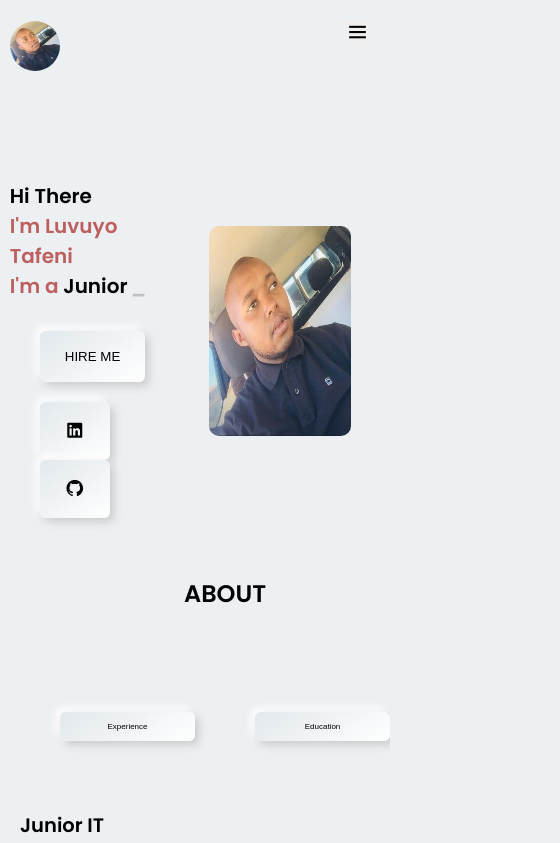
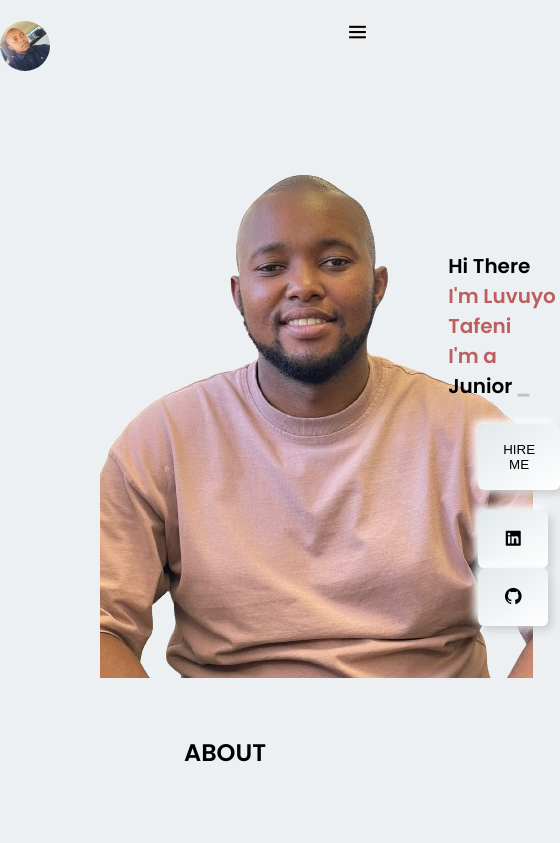
Before and after one commit to Luvuyotafeni/React-JS-portfolio, a React (Create React App) app: page / in a window 390 px wide. Shown: the top 843 px of the page, 560 px wide, since content can reach past the window. Built offline with nearby package versions, Linux system fonts and the light colour scheme.

Commit message:
changed the home page of the

```diff
--- a/src/App.css
+++ b/src/App.css
@@ -17,7 +17,7 @@ body {
 
 .container {
   width: 95%;
-  margin: auto;
+  /* margin: auto; */
 }
 
 .d_flex {
@@ -79,7 +79,7 @@ button {
 }
 
 .top {
-  margin-top: 80px;
+  margin-top: 150px;
 }
 
 .mtop {
--- a/src/component/Hero/home.css
+++ b/src/component/Hero/home.css
@@ -1,83 +1,85 @@
-.hero{
-    position: relative;
-}
-.hire{
+.hire {
     margin-bottom: 20px;
 }
-.hero h3{
+
+.hero h3 {
     font-weight: 100;
     letter-spacing: 2px;
 }
-.hero h1{
-    font-size: 60px;
+
+.hero h1 {
+    font-size: 40px;
     font-weight: bold;
 }
-.hero h1 span{
+
+.hero h1 span {
     color: #be5e5e;
 }
+
 .hero h2 {
-    font-size: 60px;
+    font-size: 40px;
     font-weight: bold;
     color: #be5e5e;
 }
-.hero h2 span{
-    color:black
-};
-.hero p {
-    color: #878e99;
-    font-size: 18px;
-    line-height: 30px;
-    margin-top: 30px;
-    margin-right: 50px;
+
+.hero h2 span {
+    color: black;
 }
-.hero_btn{
+
+.hero_btn {
     margin-top: 20%;
 }
-.hero_btn h4{
+
+.hero_btn h4 {
     font-weight: 500;
     letter-spacing: 2px;
     color: #43474b;
     font-size: 15px;
     margin: 30px 0 30px 0;
 }
-.hero_btn button{
+
+.hero_btn button {
     margin-left: 30px;
 }
-.hero_btn i{
+
+.hero_btn i {
     font-size: 20px;
 }
-.hero_btn button img{
+
+.hero_btn button img {
     width: 20px;
     height: 20px;
 }
-.hero .left{
-    margin-right: 40%;
+
+/* Updated Layout */
+.hero .left_top {
+    margin-left: 40%;
+    margin-right: 10%;
+    width: 40%;
+    align-items: center;
 }
-.hero .right{
+
+.right {
     width: 40%;
-    position: relative;
-    margin-left: 20%;
+    margin-left: 100px;
+    margin-right: 200px;
 }
-.hero .right_img{
+
+.hero .right_img {
     border-radius: 10px;
     height: 520px;
     width: 510px;
-  margin-top: 20%;
-}
-.hero .right_img img{
-    position: absolute;
-    top: 0;
-    right: 10%;
-    width: 510px;
-    border-radius: 10px;
-
+    margin-top: 20px;
+    margin-left: 100px;
 }
 
+/* Responsive Styles */
 @media only screen and (max-width: 480px) {
     .hero .right_img {
         width: 80%;
         height: 100px; /* Adjust the height for smaller screens */
     }
+
     .hero .right_img img {
         width: 80%;
         height: 100px; /* Adjust the height for smaller screens */
@@ -87,16 +89,15 @@
         margin: 0;
     }
 }
-/* Media Queries for Tablet */
-/* Media Queries for Tablet */
+
 @media only screen and (max-width: 768px) {
-    .hero .left,
+    .hero .left_top,
     .hero .right {
         width: 80%; /* Adjust the width for smaller screens */
         margin: 0;
     }
 
-    .hero .left {
+    .hero .left_top {
         margin-right: 0;
     }
 
@@ -117,10 +118,12 @@
     .hero p {
         font-size: 10px; /* Adjust the font size for smaller screens */
     }
-    .hero h1{
+
+    .hero h1 {
         font-size: 20px;
     }
-    .hero h2{
+
+    .hero h2 {
         font-size: 20px;
     }
 }
--- a/src/component/Hero/home.js
+++ b/src/component/Hero/home.js
@@ -1,17 +1,28 @@
 import React from 'react'
 import "./home.css"
 import hero from "../pic/IMG_8677.jpg"
+import Luvuyo from "../pic/WhatsApp_Image_2024-07-24_at_15.46.18-removebg-preview.png"
 import resume from "./Luvuyos Resume.pdf"
 import { Typewriter } from 'react-simple-typewriter'
 
 const Home = () => {
   return (
     <>
-        <section className='hero' id='home'>
-            <div className='container f_flex top'>
-                <div className='left_top'>
-                    <h1> Hi There  </h1>
+      <section id='home'>
+        <div className='container f_flex '>
+          {/* Right section now goes first */}
+          <div className='right'>
+            <div className='right_img'>
+              <img src={Luvuyo} alt=''></img>
+            </div>
+          </div>
+
+          {/* Left section now goes second */}
+          <div className='hero left_top top'>
+            <p>
+              <h1>Hi There</h1>
               <h1><span>I'm Luvuyo Tafeni</span></h1>
+            </p>
             <h2>I'm a <span>
               <Typewriter
                 words={['Junior', 'Software', 'Developer']}
@@ -27,24 +38,19 @@ const Home = () => {
             <div className='hero_btn d_flex'>
               <div className='col_1'>
                 <button className='hire btn_shadow'>
-                                <a href={resume}>HIRE ME</a></button>
+                  <a href={resume}>HIRE ME</a>
+                </button>
                 <div className='button'>
                   <button className='btn_shadow'>
                     <a href='https://www.linkedin.com/in/luvuyo-tafeni-357998230/'><i class='bx bxl-linkedin-square'></i></a>
                   </button>
                   <button className='btn_shadow'>
-                                    <a href='https://github.com/Luvuyotafeni?tab=repositories'> <i class='bx bxl-github' ></i></a>
+                    <a href='https://github.com/Luvuyotafeni?tab=repositories'> <i class='bx bxl-github'></i></a>
                   </button>
                 </div>
               </div>
             </div>
           </div>
-                <div className='right'>
-                    <div className='right_img'>
-                        <img src={hero} alt=''></img>
-                    </div>
-                </div>
-
         </div>
       </section>
     </>
```
Lines whose indentation alone changed are shown as unchanged.
